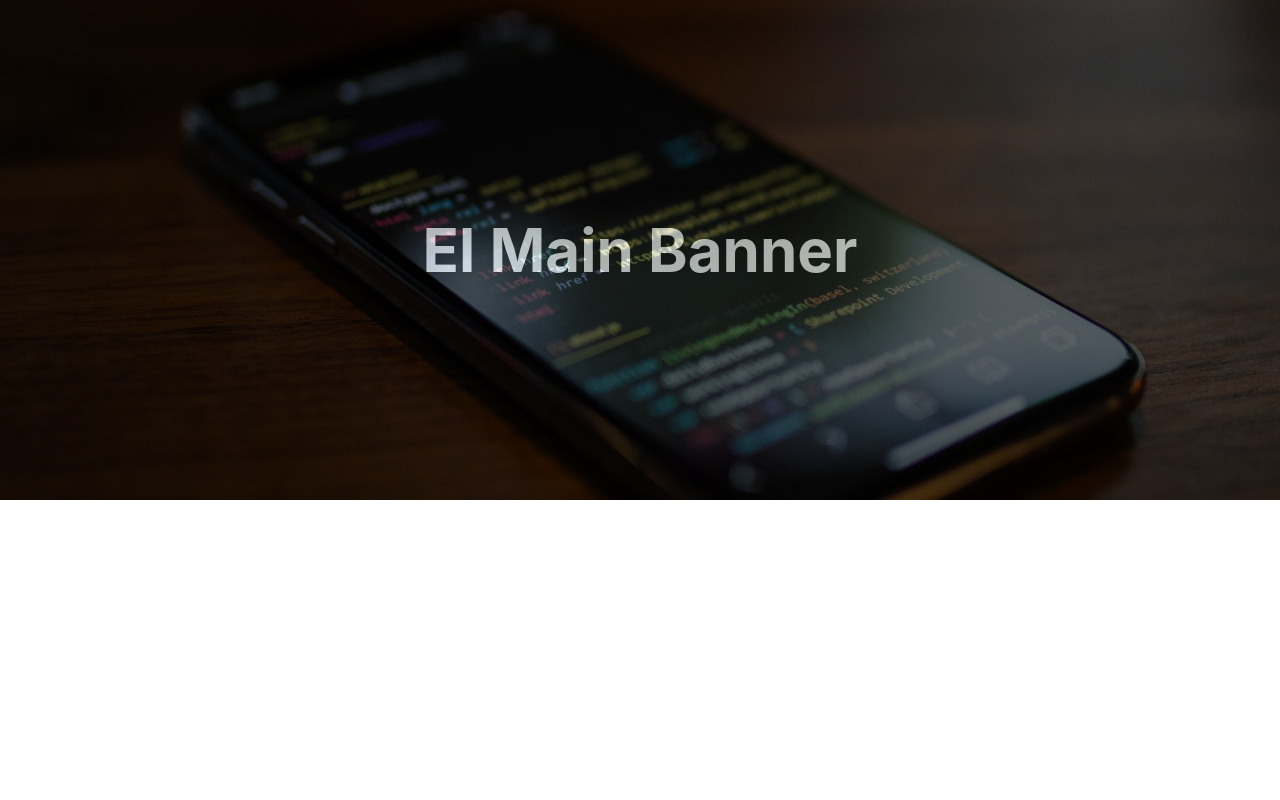
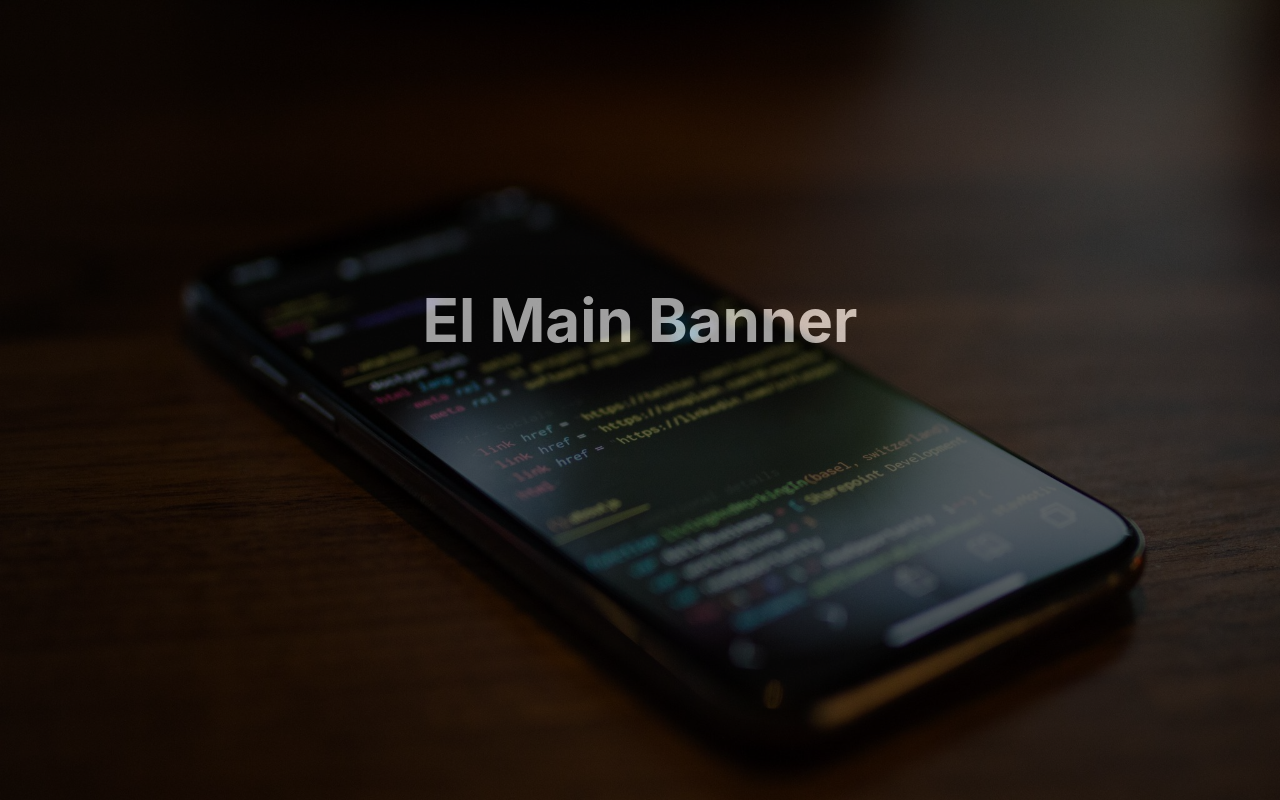
Before and after one commit to PabloCh95/landing-page-MCV, a React (Create React App) app in the folder cristo-es-vida/: page / in a window 1280 px wide. Shown: the top 800 px of the page. Built offline with nearby package versions, Linux system fonts and the light colour scheme.

Commit message:
Cambios en Layout

```diff
--- a/cristo-es-vida/src/components/Home/Body/MainBanner/MainBanner.css
+++ b/cristo-es-vida/src/components/Home/Body/MainBanner/MainBanner.css
@@ -1,29 +1,13 @@
-.main-banner {
-  position: relative;
-  background-image: url("../../../../assets/img/jpg/home-v2.jpg");
-  height: 500px;
-  background-repeat: no-repeat;
-  background-size: cover;
-  background-position: center center;
-}
-.main-banner-dark {
-  position: absolute;
-  top: 0;
-  left: 0;
-  width: 100%;
-  height: 100%;
-  background-color: #000;
-  opacity: 0.6;
-}
 .main-banner-text {
   display: flex;
   width: 100%;
   justify-content: center;
   align-items: center;
-  height: 100%;
+  height: 500px;
 }
 .main-banner-text h2 {
-  color: #fff;
+  position: absolute;
+  color: #ffffff;
   font-size: 60px;
   font-weight: bold;
   line-height: 1;
--- a/cristo-es-vida/src/components/Home/Body/MainBanner/MainBanner.js
+++ b/cristo-es-vida/src/components/Home/Body/MainBanner/MainBanner.js
@@ -1,15 +1,14 @@
 import React from 'react'
+import { Link } from 'react-router-dom'
+
+import { arrayMenuTop } from '../../../../routes/routes-menu-top';
 
 import './MainBanner.css'
 
 export default function MainBanner() {
     return (
-        <div className="main-banner">
-            <div className="main-banner-dark">
-                <div className="main-banner-text">
+           <div className="main-banner-text">
                     <h2>El Main Banner</h2>
-                </div>
             </div>
-        </div>
-    )
+    );
 }
--- a/cristo-es-vida/src/components/MenuTop/MenuTop.css
+++ b/cristo-es-vida/src/components/MenuTop/MenuTop.css
@@ -1,12 +1,12 @@
 .menu-top {
-  position: relative;
   width: 100%;
 }
 .menu-top-content {
-  position: absolute;
   display: flex;
-  background-color: red;
+  justify-content: center;
+  align-items: center;
   width: 100%;
+  height: 70px;
 }
 .menu-top-content h1 {
   color: #ffffff;
--- a/cristo-es-vida/src/components/MenuTop/MenuTop.js
+++ b/cristo-es-vida/src/components/MenuTop/MenuTop.js
@@ -7,7 +7,7 @@ export default function MenuTop() {
     return (
             <header className='menu-top'>
                 <div className="menu-top-content">
-                    <h1>Header</h1>
+
                 </div>
             </header>
     )
--- a/cristo-es-vida/src/layouts/LayoutsBasic.css
+++ b/cristo-es-vida/src/layouts/LayoutsBasic.css
@@ -0,0 +1,15 @@
+.main-banner {
+  position: relative;
+  background-image: url("../assets/img/jpg/home-v2.jpg");
+  background-attachment: fixed;
+  background-repeat: no-repeat;
+  background-size: cover;
+  background-position: center center;
+  height: 969px;
+}
+.main-banner-dark {
+  width: 100%;
+  height: 100%;
+  background-color: #000;
+  opacity: 0.6;
+}
--- a/cristo-es-vida/src/layouts/LayoutsBasic.js
+++ b/cristo-es-vida/src/layouts/LayoutsBasic.js
@@ -4,11 +4,16 @@ import {Route,Switch} from 'react-router-dom'
 //componentes
 import MenuTop from '../components/MenuTop/MenuTop';
 
+//css
+import './LayoutsBasic.css'
+
 export default function LayoutsBasic({routes}) {
     return (
-        <div>
+        <div className="main-banner">
+            <div className="main-banner-dark">
                 <MenuTop/>
                 <LoadRoutes routes={routes}  />
+            </div>
         </div>
     )
 }
--- /dev/null
+++ b/cristo-es-vida/src/routes/routes-menu-top.js
@@ -0,0 +1,20 @@
+export const arrayMenuTop = [
+    {
+        id: 1,
+        name: 'Inicio',
+        url: '/',
+
+    },
+    {
+        id: 3,
+        name: 'Canciones',
+        url: '/canciones',
+
+    },
+    {
+        id: 4,
+        name: 'Contacto',
+        url: '/contacto',
+
+    },
+]
```
